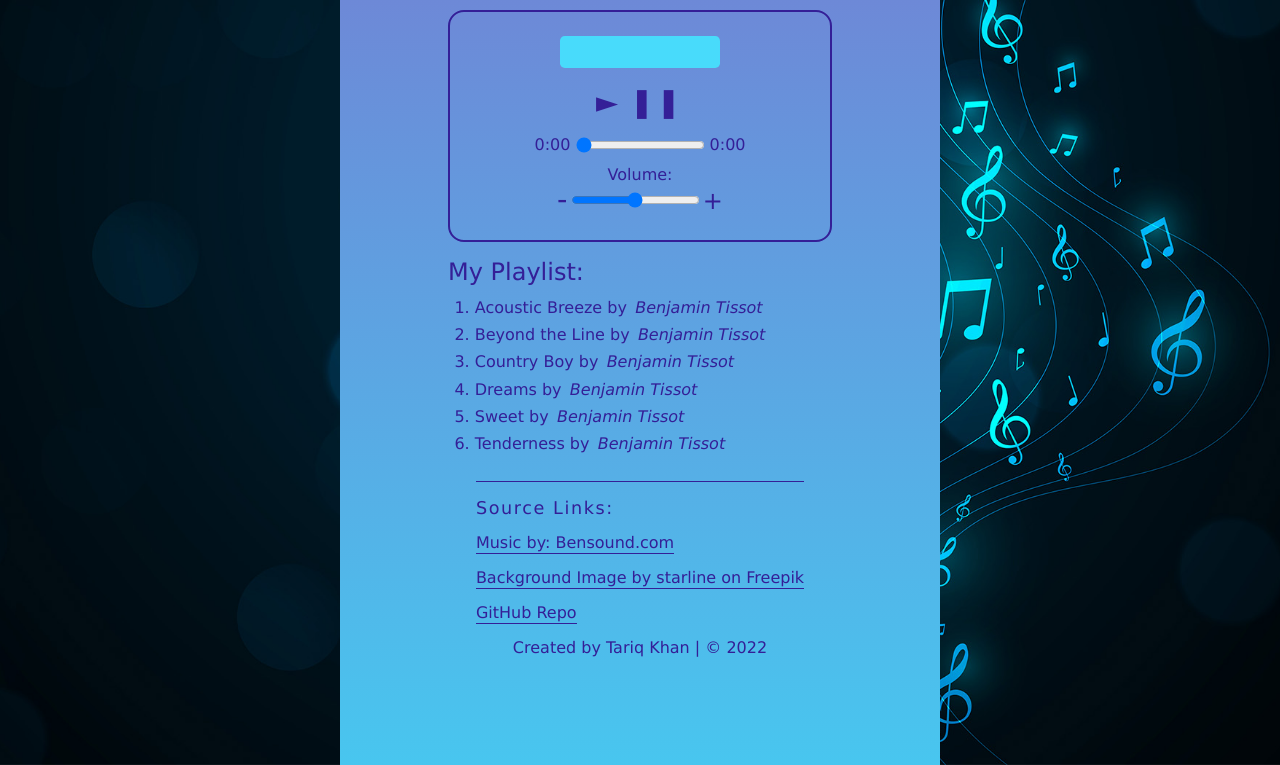
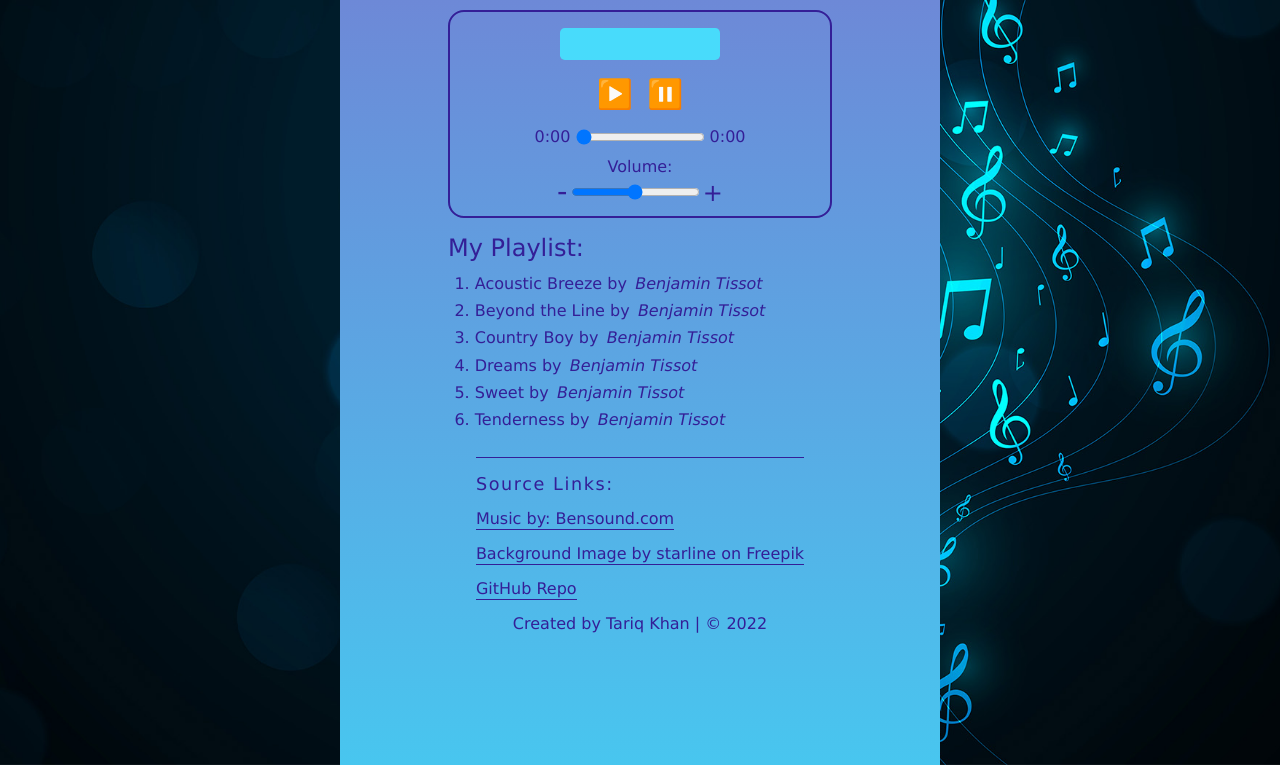
Before and after one commit to tariq-k-dev/music-player, a plain HTML site: page index.html in a window 1280 px wide. Shown: the part 35-800 px from the top of the page. Drawn offline with Linux system fonts and the light colour scheme.

Commit message:
Change play and pause buttons to emojis

```diff
--- a/css/styles.scss
+++ b/css/styles.scss
@@ -124,7 +124,7 @@ footer {
 #controls {
   border: 2px solid rgba(52, 31, 151, 1);
   border-radius: 1rem;
-  padding: 1.5rem;
+  padding: 1rem;
   width: 24rem;
 
   #current-song {
@@ -153,22 +153,14 @@ footer {
     margin-bottom: 0.5rem;
   }
 
-  .play,
+  #play,
   #pause {
     border-radius: 0.3rem;
     color: rgba(52, 31, 151, 1);
     cursor: pointer;
     display: inline-block;
     font-size: 1.8rem;
-    padding: 0.1rem;
-  }
-
-  #pause {
     padding: 0.1rem 0.3rem;
-
-    .last-bar {
-      margin-left: -0.4rem;
-    }
   }
 
   #current-time,
@@ -190,7 +182,7 @@ footer {
   }
 
   .volume {
-    height: 2rem;
+    height: 1.5rem;
 
     #decrease,
     #increase {
@@ -233,7 +225,7 @@ footer {
     width: 100%;
 
     #controls {
-      width: 22rem;
+      width: 20rem;
     }
   }
 }
--- a/index.html
+++ b/index.html
@@ -25,11 +25,8 @@
           <p id="current-song"></p>
           <div class="controls-wrapper">
             <p>
-              <span class="play">&#9658;</span>
-              <span id="pause">
-                <span class="first-bar">&#10074;</span>
-                <span class="last-bar">&#10074;</span>
-              </span>
+              <span id="play">▶️</span>
+              <span id="pause">⏸️</span>
             </p>
             <p>
               <span id="current-time" class="time"></span>
--- a/js/app.js
+++ b/js/app.js
@@ -96,7 +96,7 @@ const songs = [{
   }
 ];
 const songListElem = document.getElementById('song-list');
-const playBtn = document.querySelector('.play');
+const playBtn = document.querySelector('#play');
 const pauseBtn = document.querySelector('#pause');
 const player = document.getElementById('player');
 const source = document.getElementById('source');
```
Also changed, not shown: css/styles.css, 1 other file.
